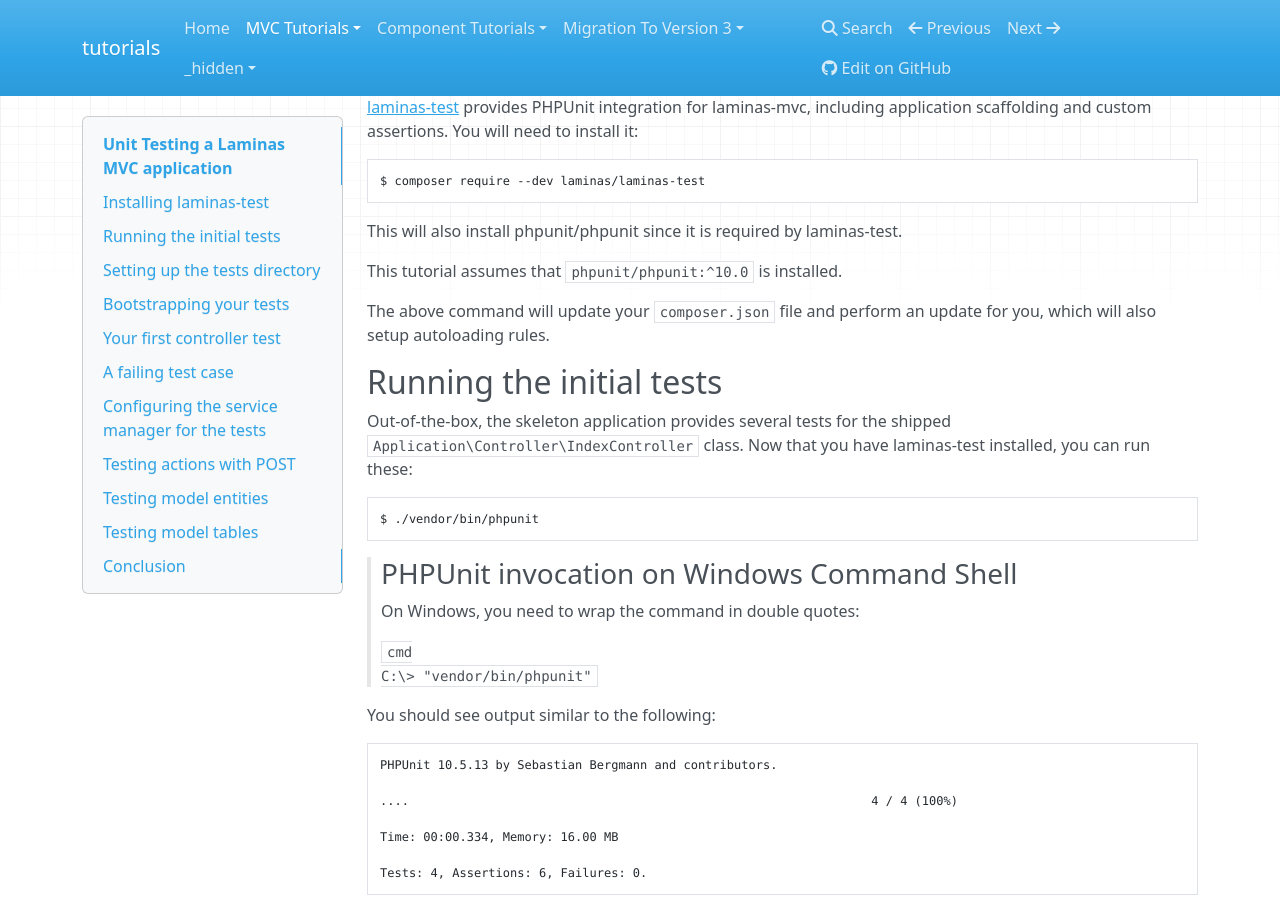
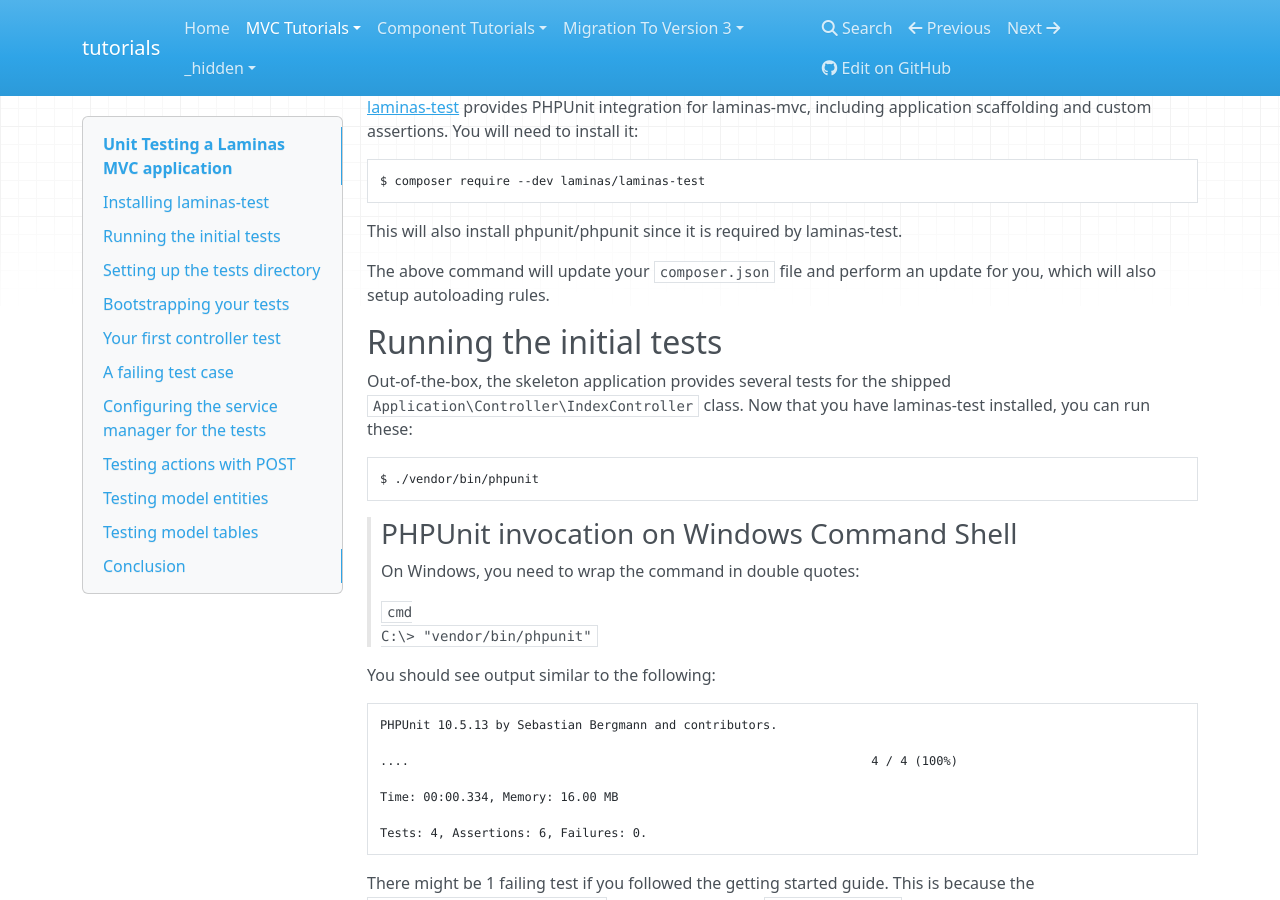
Before and after one commit to laminas/tutorials, an MkDocs documentation site: the page built from docs/book/unit-testing.md, in a window 1280 px wide and 900 px high, scrolled down 454 px. Built offline with MkDocs 1.6.1, drawn with Linux system fonts in a browser that asks for light colours; nearby versions of some CDN libraries.

Commit message:
Removed reference to phpunit v10
Signed-off-by: Eric Richer <eric.richer@vistoconsulting.com>

````diff
--- a/docs/book/unit-testing.md
+++ b/docs/book/unit-testing.md
@@ -31,8 +31,6 @@
 ```
 
 This will also install phpunit/phpunit since it is required by laminas-test.
-
-This tutorial assumes that `phpunit/phpunit:^10.0` is installed.
 
 The above command will update your `composer.json` file and perform an update
 for you, which will also setup autoloading rules.
````
